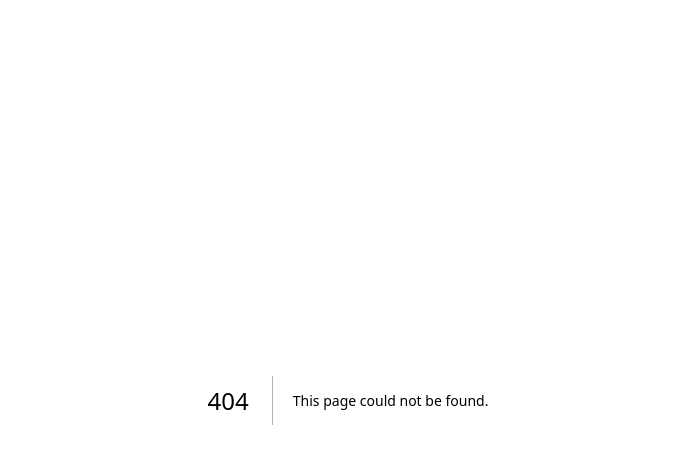
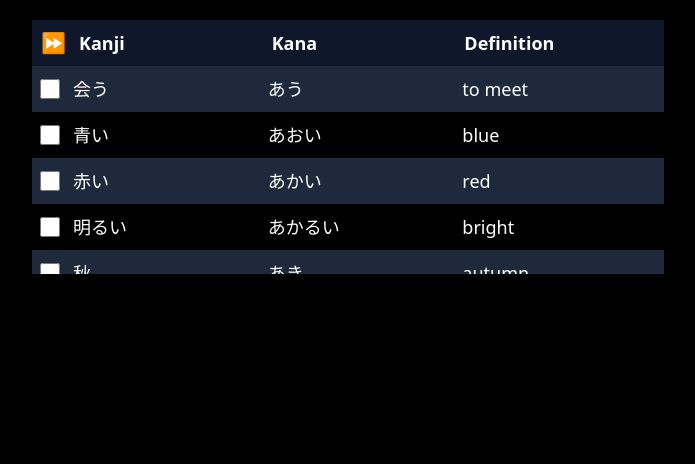
Before and after one commit to bryanjenningz/jlpt-audio-srs, a Next.js app: page /words in a window 1280 px wide. Before the commit this address had no page. Shown: the top 464 px of the page, without its empty margins (292-987 px from the left). Built offline with nearby package versions, Linux system fonts and the light colour scheme.

Commit message:
Add words page

```diff
--- /dev/null
+++ b/src/pages/words.tsx
@@ -0,0 +1,62 @@
+import { useWords } from "~/words/hooks";
+
+export default function Words() {
+  const [words, setWords] = useWords();
+
+  return (
+    <main className="flex min-h-screen flex-col items-center bg-black text-white">
+      <div className="flex w-full max-w-2xl flex-col items-center gap-5 p-5">
+        <table className="flex w-full flex-col">
+          <thead>
+            <tr className="flex w-full max-w-2xl bg-slate-900 p-2 text-lg">
+              <th
+                className="flex h-full items-center justify-center pr-0"
+                title="Skip (already known)"
+              >
+                <div className="mr-3 text-xl">{`⏩`}</div>
+              </th>
+
+              {["Kanji", "Kana", "Definition"].map((col) => {
+                return (
+                  <th key={col} className="flex grow basis-1 items-center">
+                    {col}
+                  </th>
+                );
+              })}
+            </tr>
+          </thead>
+
+          <tbody className="max-h-52 w-full max-w-2xl overflow-auto text-lg">
+            {words.map((word) => {
+              return (
+                <tr
+                  key={`${word.kanji}-${word.definition}`}
+                  className="flex items-center p-2 odd:bg-slate-800"
+                >
+                  <input
+                    className="mr-3 h-5 w-5"
+                    type="checkbox"
+                    // checked={word.known}
+                    onChange={() =>
+                      setWords(
+                        words.map((w) =>
+                          w.order === word.order && w.type === "seen"
+                            ? { ...w, known: !w.known }
+                            : w,
+                        ),
+                      )
+                    }
+                  />
+
+                  <td className="grow basis-1">{word.kanji}</td>
+                  <td className="grow basis-1">{word.kana}</td>
+                  <td className="grow basis-1">{word.definition}</td>
+                </tr>
+              );
+            })}
+          </tbody>
+        </table>
+      </div>
+    </main>
+  );
+}
```
